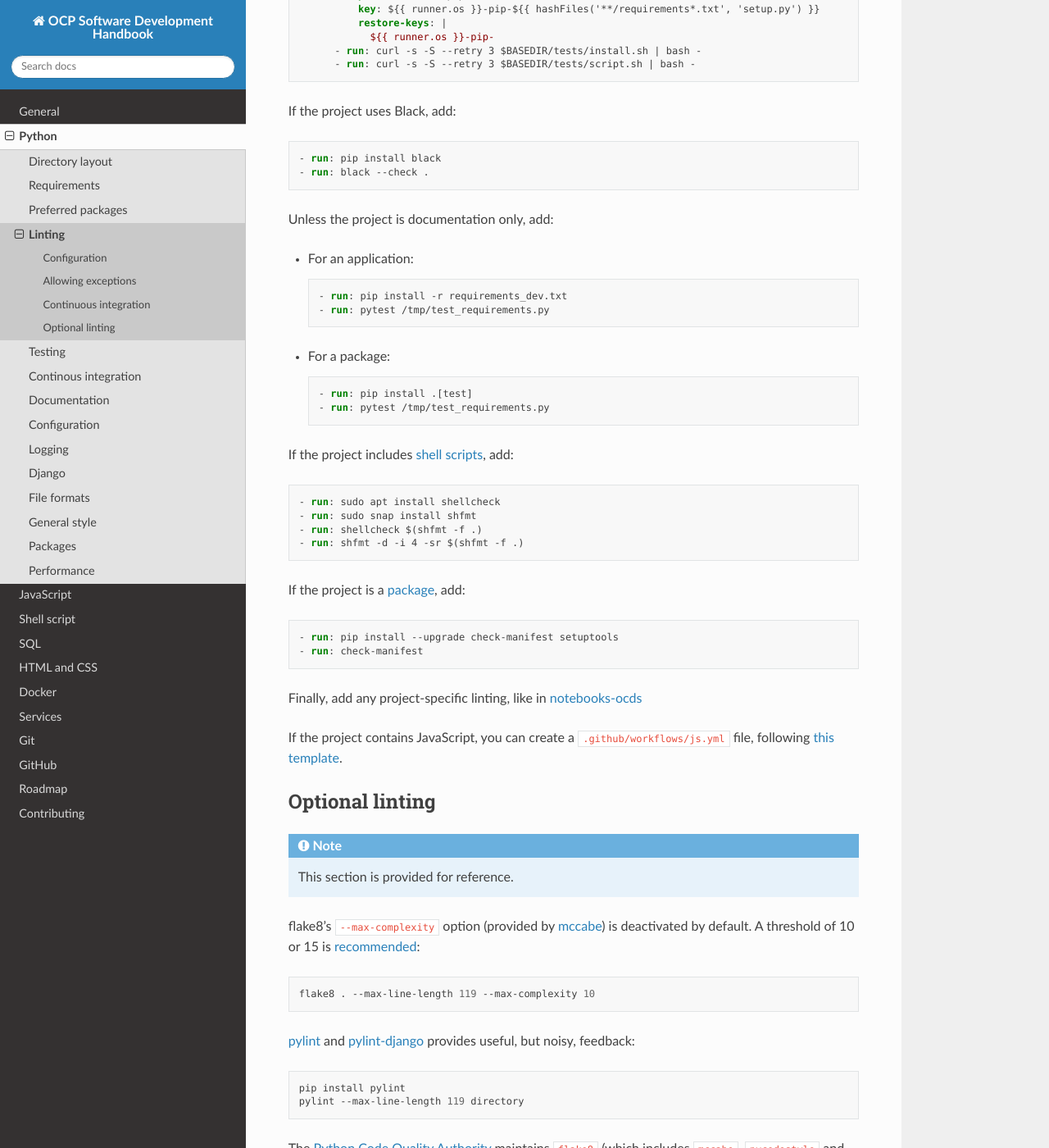
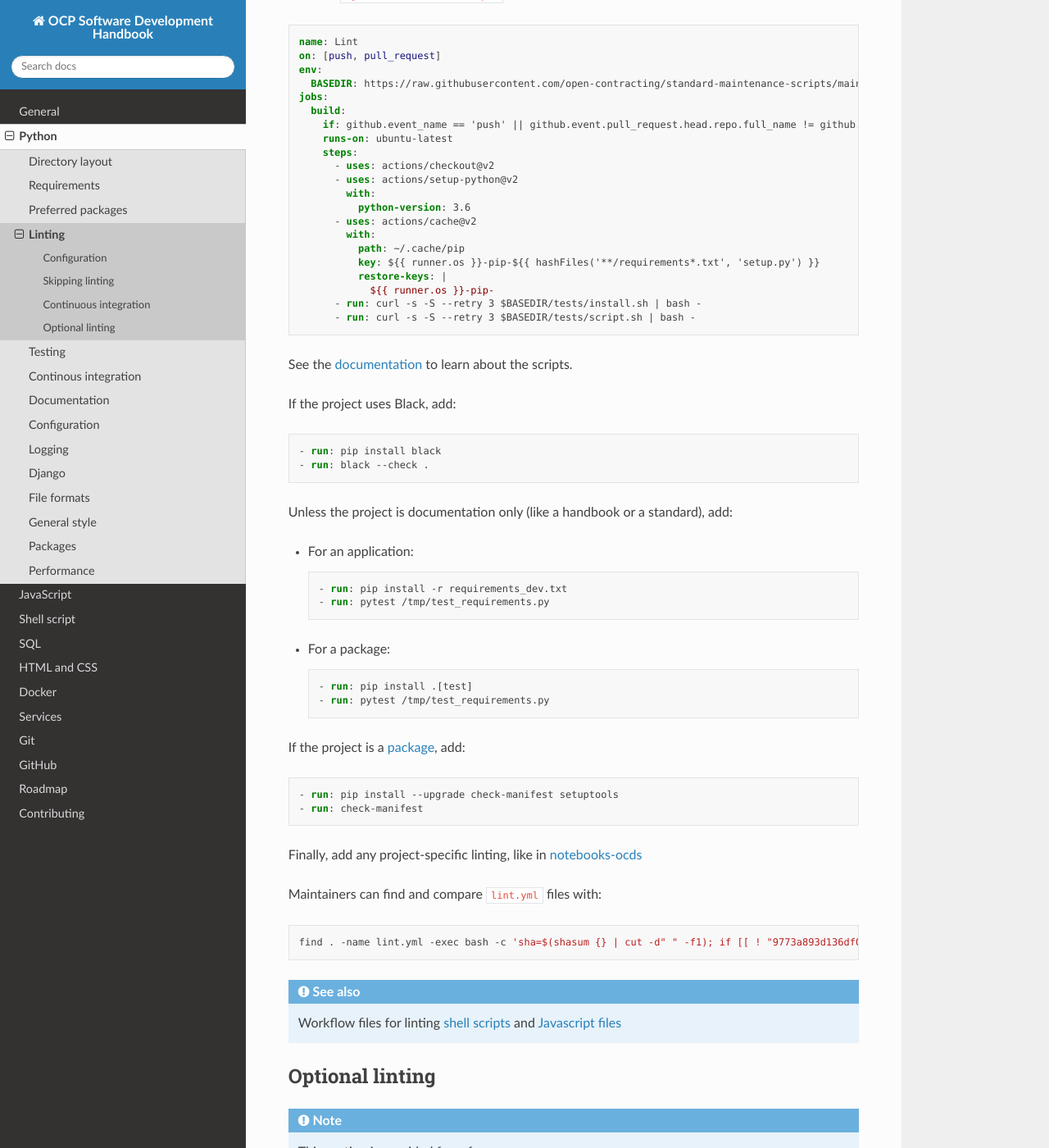
Before and after one commit to open-contracting/software-development-handbook, a Sphinx documentation site: the page built from docs/python/linting.rst, in a window 1280 px wide and 1400 px high, scrolled down 1354 px. Shown: the whole window at 82% size. Built offline with Sphinx 7.4.7 and the Read the Docs theme 2.0.0, drawn with Linux system fonts in a browser that asks for light colours; some of the changed text lies outside the part shown.

Commit message:
python/linting: Recommend Black. Add commands for maintainres.

```diff
--- a/docs/python/linting.rst
+++ b/docs/python/linting.rst
@@ -1,31 +1,47 @@
 Linting
 =======
 
-All code should be checked as documented by `standard-maintenance-scripts <https://github.com/open-contracting/standard-maintenance-scripts#tests>`__.
+Before writing any code, set up formatters and linters.
 
 Configuration
 -------------
 
-Repositories should not use ``setup.cfg``, ``pyproject.toml``, ``.editorconfig`` or tool-specific files to configure the behavior of tools, except to ignore generated files like database migrations.
+New projects should use `Black <https://black.readthedocs.io/en/stable/>`. All projects must use `flake8 <https://flake8.pycqa.org/en/latest/>`__ and `isort <https://pycqa.github.io/isort/>`__ with line lengths of 119 (the Django standard). If using Black, `configure it <https://black.readthedocs.io/en/stable/guides/using_black_with_other_tools.html>`__ as follows:
 
-.. note::
+.. code-block:: toml
+   :caption: pyproject.toml
 
-   If a project uses `Black <https://black.readthedocs.io/en/stable/guides/using_black_with_other_tools.html?highlight=flake8>`__, it needs a ``setup.cfg`` file for `flake8 <https://github.com/PyCQA/flake8/issues/234>`__ and ``isort`` and a ``pyproject.toml`` file for `black <https://github.com/psf/black/issues/683>`__. Black is not used in all projects, because its `vertical style <https://github.com/open-contracting/standard-maintenance-scripts/issues/148#issuecomment-693556236>`__ is slower to scan.
+   [tool.black]
+   line-length = 119
 
-Maintainers can find configuration files with:
+   [tool.isort]
+   profile = 'black'
+   line_length = 119
+
+.. code-block:: ini
+   :caption: setup.cfg
+
+   [flake8]
+   max-line-length = 119
+   extend-ignore = E203
+
+Repositories should not modify or otherwise use ``setup.cfg``, ``pyproject.toml``, ``.editorconfig`` or tool-specific files to configure the behavior of tools, except to ignore generated files like database migrations.
+
+Maintainers can find and compare configuration files with:
 
 .. code-block:: bash
 
-   find . \( -name setup.cfg -or -name pyproject.toml -or -name .editorconfig -or -name .flake8 -or -name .isort.cfg -or -name .pylintrc -or -name pylintrc -or -name pytest.ini \) -not -path '*/node_modules/*' -exec bash -c 'sha=$(shasum {} | cut -d" " -f1); if [[ ! "4b679b931113f9a779bfea5e8c55cea40f8a5efe 1031acedc073ce860655c192071a0b0ad7653919" =~ $sha ]]; then echo -e "\n\033[0;32m{}\033[0m"; echo $sha; cat {}; fi' \;
+   find . \( -name setup.cfg -or -name pyproject.toml -or -name .editorconfig -or -name .flake8 -or -name .isort.cfg -or -name .pylintrc -or -name pylintrc -or -name pytest.ini \) -not -path '*/node_modules/*' -exec bash -c 'sha=$(shasum {} | cut -d" " -f1); if [[ ! "45342d1e1c767ae5900edbcbde5c030adb30a753 ed723d5329bb74ab24e978c6b0ba6d2095e8fa1e 29418dd6acf27bb182036cf072790cb640f34c9c" =~ $sha ]]; then echo -e "\n\033[0;32m{}\033[0m"; echo $sha; cat {}; fi' \;
 
 ..
    The shasums are:
 
-   4b679b931113f9a779bfea5e8c55cea40f8a5efe minimal pyproject.toml file for Black
-   1031acedc073ce860655c192071a0b0ad7653919 minimal setup.cfg file for Black
+   45342d1e1c767ae5900edbcbde5c030adb30a753 pyproject.toml as above
+   ed723d5329bb74ab24e978c6b0ba6d2095e8fa1e setup.cfg as above
+   29418dd6acf27bb182036cf072790cb640f34c9c pytest.ini with doctests
 
-Allowing exceptions
--------------------
+Skipping linting
+----------------
 
 ``isort:skip`` and ``noqa`` comments should be kept to a minimum, and should reference the specific error, to avoid shadowing another error: for example, ``# noqa: E501``. The errors that are allowed to be ignored are:
 
@@ -50,6 +66,8 @@ Create a ``.github/workflows/lint.yml`` file. As a base, use:
 .. literalinclude:: samples/lint.yml
    :language: yaml
 
+See the `documentation <https://github.com/open-contracting/standard-maintenance-scripts#tests>`__ to learn about the scripts.
+
 If the project uses Black, add:
 
 .. code-block:: yaml
@@ -57,7 +75,7 @@ If the project uses Black, add:
          - run: pip install black
          - run: black --check .
 
-Unless the project is documentation only, add:
+Unless the project is documentation only (like a handbook or a standard), add:
 
 -  For an application:
 
@@ -73,15 +91,6 @@ Unless the project is documentation only, add:
             - run: pip install .[test]
             - run: pytest /tmp/test_requirements.py
 
-If the project includes :doc:`shell scripts<../shell/index>`, add:
-
-.. code-block:: yaml
-
-         - run: sudo apt install shellcheck
-         - run: sudo snap install shfmt
-         - run: shellcheck $(shfmt -f .)
-         - run: shfmt -d -i 4 -sr $(shfmt -f .)
-
 If the project is a :doc:`package<packages>`, add:
 
 .. code-block:: yaml
@@ -91,7 +100,24 @@ If the project is a :doc:`package<packages>`, add:
 
 Finally, add any project-specific linting, like in `notebooks-ocds <https://github.com/open-contracting/notebooks-ocds/blob/f9f42cac48f91564eba0da3c2a79ebdf7c3c43ad/.github/workflows/lint.yml#L22-L24>`__
 
-If the project contains JavaScript, you can create a ``.github/workflows/js.yml`` file, following :ref:`this template<javascript-ci>`.
+Maintainers can find and compare ``lint.yml`` files with:
+
+.. code-block:: bash
+
+   find . -name lint.yml -exec bash -c 'sha=$(shasum {} | cut -d" " -f1); if [[ ! "9773a893d136df0dc82deddedd8af8563969c04a 9222eac95ab63f3c2d983ba3cf4629caea53a72e 953ef7f0815d49226fd2d05db8df516fff2e3fdb fc3eff616a7e72f41c96e48214d244c9058dbc83 dfe1c0d1fbdb18bb1e2b3bcfb1f0c10fe6b06bc4" =~ $sha ]]; then echo -e "\n\033[0;32m{}\033[0m"; echo $sha; cat {}; fi' \;
+
+..
+   The shasums are:
+
+   9773a893d136df0dc82deddedd8af8563969c04a basic
+   9222eac95ab63f3c2d983ba3cf4629caea53a72e application
+   953ef7f0815d49226fd2d05db8df516fff2e3fdb black + application
+   fc3eff616a7e72f41c96e48214d244c9058dbc83 package
+   dfe1c0d1fbdb18bb1e2b3bcfb1f0c10fe6b06bc4 black + package
+
+.. seealso::
+
+   Workflow files for linting :ref:`shell scripts<shell-ci>` and :ref:`Javascript files<javascript-ci>`
 
 Optional linting
 ----------------
--- a/docs/python/packages.rst
+++ b/docs/python/packages.rst
@@ -105,7 +105,7 @@ Release process
 
 #. Announce on the `discussion group <https://groups.google.com/a/open-contracting.org/g/standard-discuss>`__ if relevant
 
-Maintainers can find and compare PyPI workflow files with:
+Maintainers can find and compare ``pypi.yml`` files with:
 
 .. code-block:: bash
 
```
